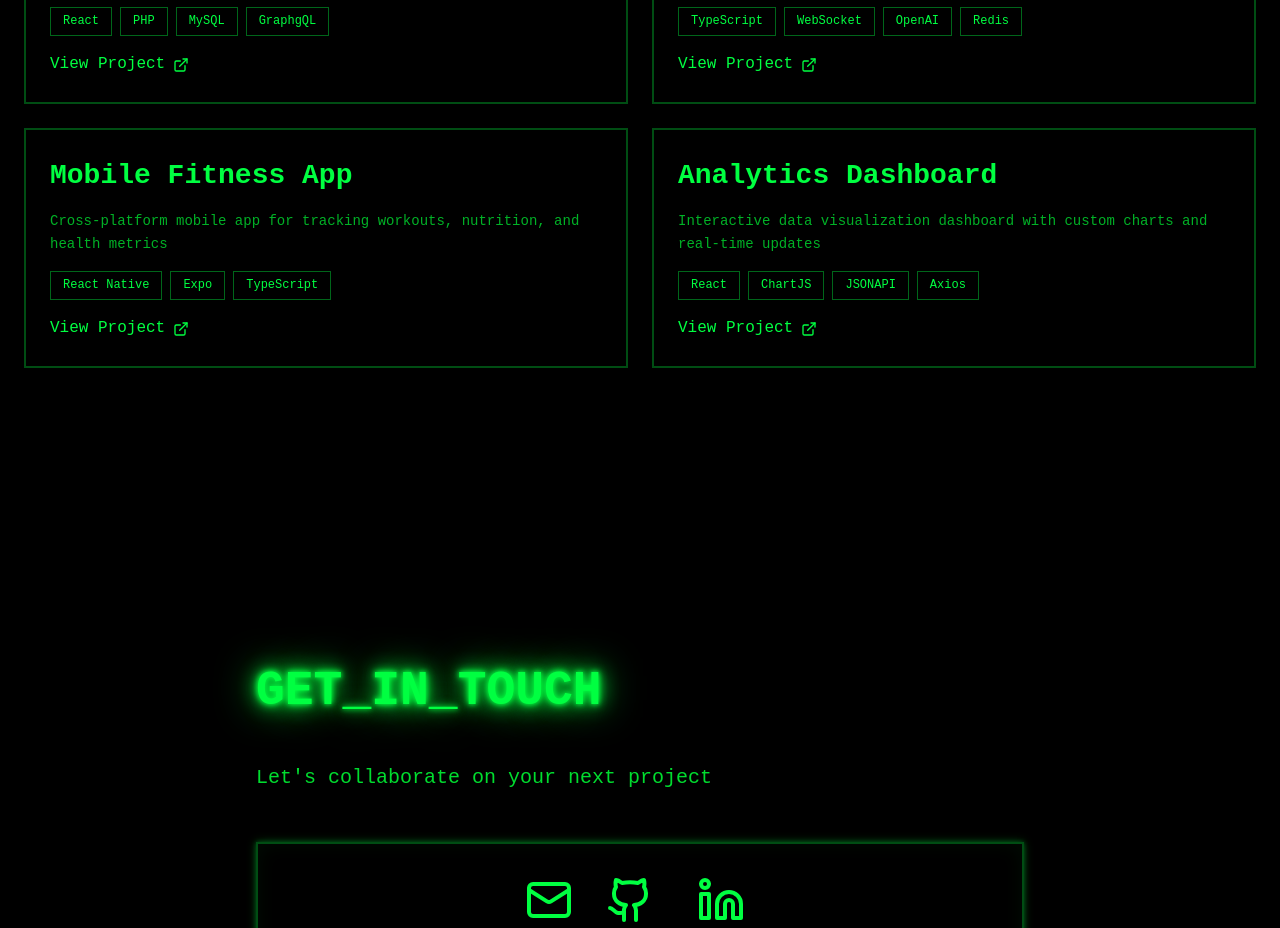
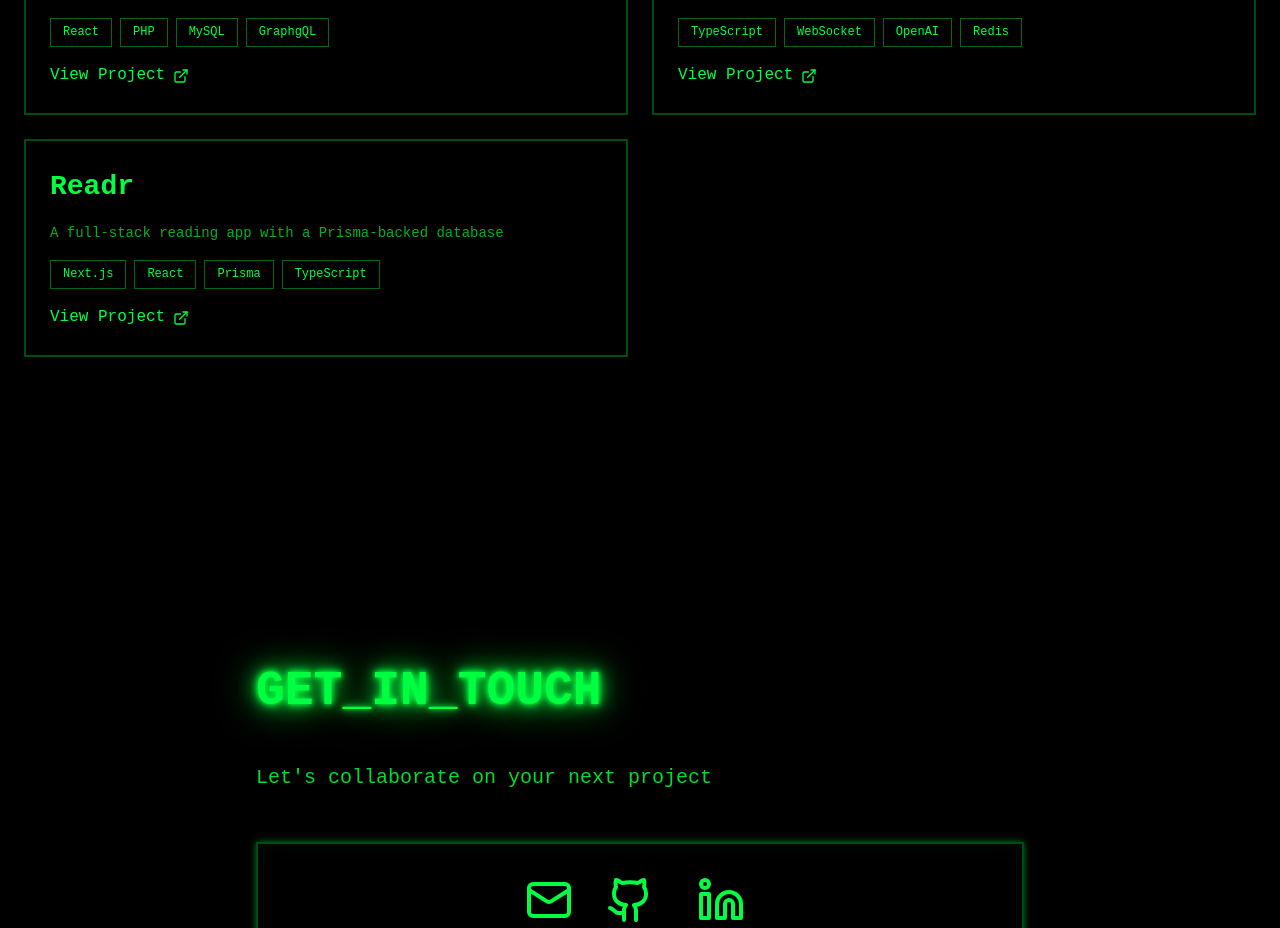
Before and after one commit to shehatacs2019102/MyPortifolio, a React (Vite) app: page / in a window 1280 px wide. Shown: the part 2802-3730 px from the top of the page. Built offline with nearby package versions, Linux system fonts and the light colour scheme.

Commit message:
Update project links

```diff
--- a/src/App.tsx
+++ b/src/App.tsx
@@ -13,26 +13,19 @@ function App() {
       title: 'E-Commerce Platform',
       description: 'Full-stack e-commerce solution with real-time order processing',
       tech: ['React', 'PHP', 'MySQL', 'GraphgQL'],
-      link: 'http://shehatacs322.serv00.net/all'
+      link: 'https://ecommerce-backend-5443.infy.click/'
     },
     {
       title: 'Live Stream Service (StreamFlow)',
       description: 'A responsive front-end interface for a streaming service',
       tech: ['TypeScript', 'WebSocket', 'OpenAI', 'Redis'],
-      link: 'https://stream-flow1.netlify.app/'
-    },
-
-    {
-      title: 'Mobile Fitness App',
-      description: 'Cross-platform mobile app for tracking workouts, nutrition, and health metrics',
-      tech: ['React Native', 'Expo', 'TypeScript'],
-      link: '#'
+      link: 'https://shehatacs2019102.github.io/StreamingService/'
     },
     {
-      title: 'Analytics Dashboard',
-      description: 'Interactive data visualization dashboard with custom charts and real-time updates',
-      tech: ['React', 'ChartJS', 'JSONAPI', 'Axios'],
-      link: 'https://shehatacs2019102.github.io/Dashboard/'
+      title: 'Readr',
+      description: 'A full-stack reading app with a Prisma-backed database',
+      tech: ['Next.js', 'React', 'Prisma', 'TypeScript'],
+      link: 'https://readr-5pb2tg4ar-shehata1.vercel.app/'
     },
   ];
 
```
